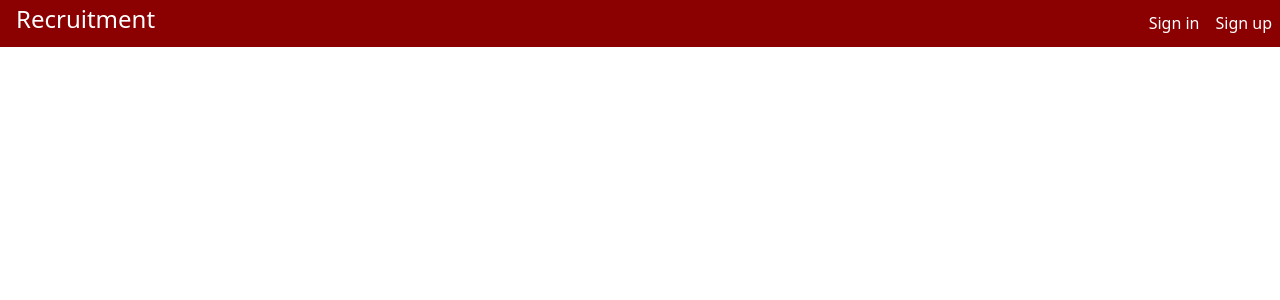
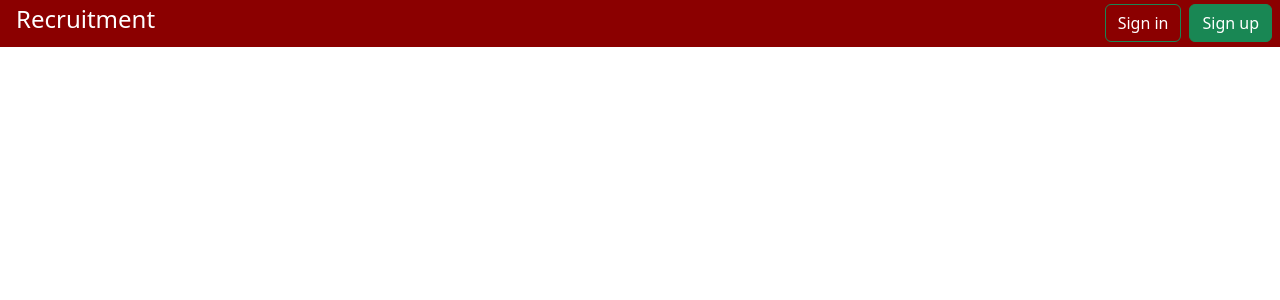
Before and after one commit to Berto405/recruitment, a PHP site: page / in a window 1280 px wide. Shown: the top 300 px of the page. Run offline with PHP 8.4, Linux system fonts and the light colour scheme; data that the repository does not hold is empty; some libraries are stand-ins or nearby versions.

Commit message:
Edited Header button

```diff
--- a/header.php
+++ b/header.php
@@ -36,13 +36,13 @@ session_start();
                 $user = $_SESSION["user_name"];
                 echo '
                     <li class="nav-item mt-1"><a href="#" class="text-white me-2 text-decoration-none"> ' . $user . ' </a></li>
-                    <li class="nav-item"><a href="/recruitment/logout.php" type="submit" class="btn btn-outline-dark me-2 text-white border-color-white">Logout</a></li>
+                    <li class="nav-item"><a href="/recruitment/logout.php" type="submit" class="btn btn-outline-secondary me-2 text-white border-color-white">Logout</a></li>
 
                 ';
             } else {
                 echo '
-                    <li class="nav-item"><a href="login.php" class="nav-link text-white">Sign in</a></li>
-                    <li class="nav-item"><a href="register.php" class="nav-link text-white">Sign up</a></li>
+                    <li class="nav-item"><a href="login.php" type="submit" class="btn btn-outline-success me-2 text-white border-color-white">Sign in</a></li>
+                    <li class="nav-item"><a href="register.php" class="btn btn-success me-2 text-white">Sign up</a></li>
                     ';
             }
             ?>
```
